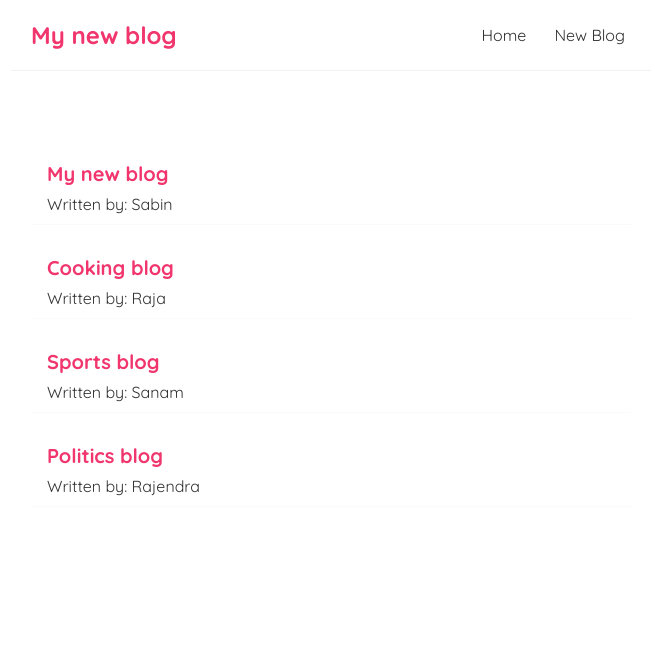
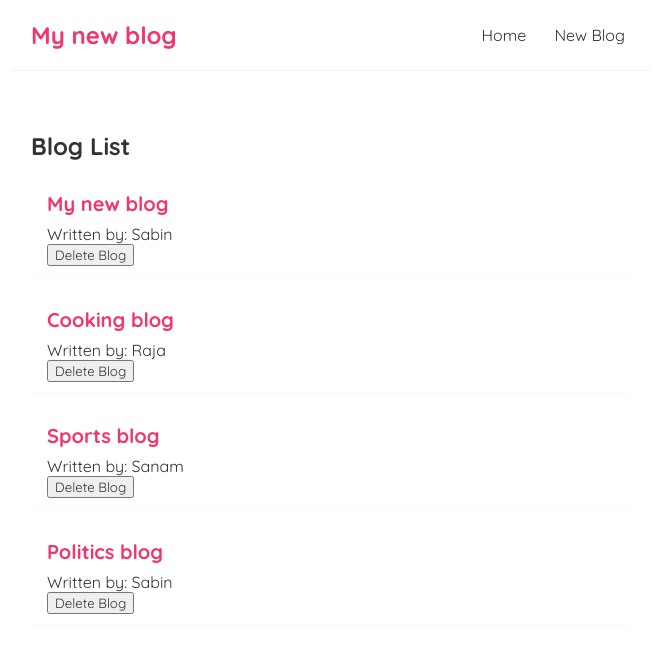
Before and after one commit to RajaramBhurtel/react-blog, a React (Create React App) app: page / in a window 1280 px wide. Shown: the top 652 px of the page, without its empty margins (309-964 px from the left). Built offline with nearby package versions, Linux system fonts and the light colour scheme.

Commit message:
Functions as props

```diff
--- a/src/BlogList.js
+++ b/src/BlogList.js
@@ -1,19 +1,17 @@
-//props uses
-
-// const BlogList = (props) => {
-// distructuring the props
-const BlogList = ({ blogs }) => {
-    // const blogs = props.blogs;
-
+const BlogList = ({ blogs, title, handleDelete }) => {
        return (
+         <>
+           <h2>{title}</h2>
            <div className="blog-list">
              {blogs.map((blog) => (
                <div className="blog-preview" key={blog.id}>
                  <h2>{blog.title}</h2>
                  <p>Written by: {blog.author}</p>
+                 <button onClick={() => handleDelete(blog.id)}>Delete Blog</button>
                </div>
              ))}
            </div>
+         </>
        );
 }
 
--- a/src/Home.js
+++ b/src/Home.js
@@ -6,19 +6,16 @@
         {title: 'My new blog', body: 'lorem ipsum...', author: 'Sabin', id: 1},
         {title: 'Cooking blog', body: 'lorem ipsum...', author: 'Raja', id: 2},
         {title: 'Sports blog', body: 'lorem ipsum...', author: 'Sanam', id: 3},
-        {title: 'Politics blog', body: 'lorem ipsum...', author: 'Rajendra', id: 4}
+        {title: 'Politics blog', body: 'lorem ipsum...', author: 'Sabin', id: 4}
     ]);
+
+    const handleDelete = (id) => {
+        const newBlogs = blogs.filter(blog => blog.id !== id);
+        setBlogs (newBlogs);
+    }
     return (
       <div className="home">
-
-        {/* {blogs.map((blog) => (
-          <div className="blog-preview" key={blog.id}>
-            <h2>{blog.title}</h2>
-            <p>Written by: {blog.author}</p>
-          </div>
-        ))} */}
-
-        <BlogList blogs={blogs} />
+        <BlogList blogs={blogs} title="Blog List" handleDelete={handleDelete}/>
       </div>
     );
 }
```
Lines whose indentation alone changed are shown as unchanged.
